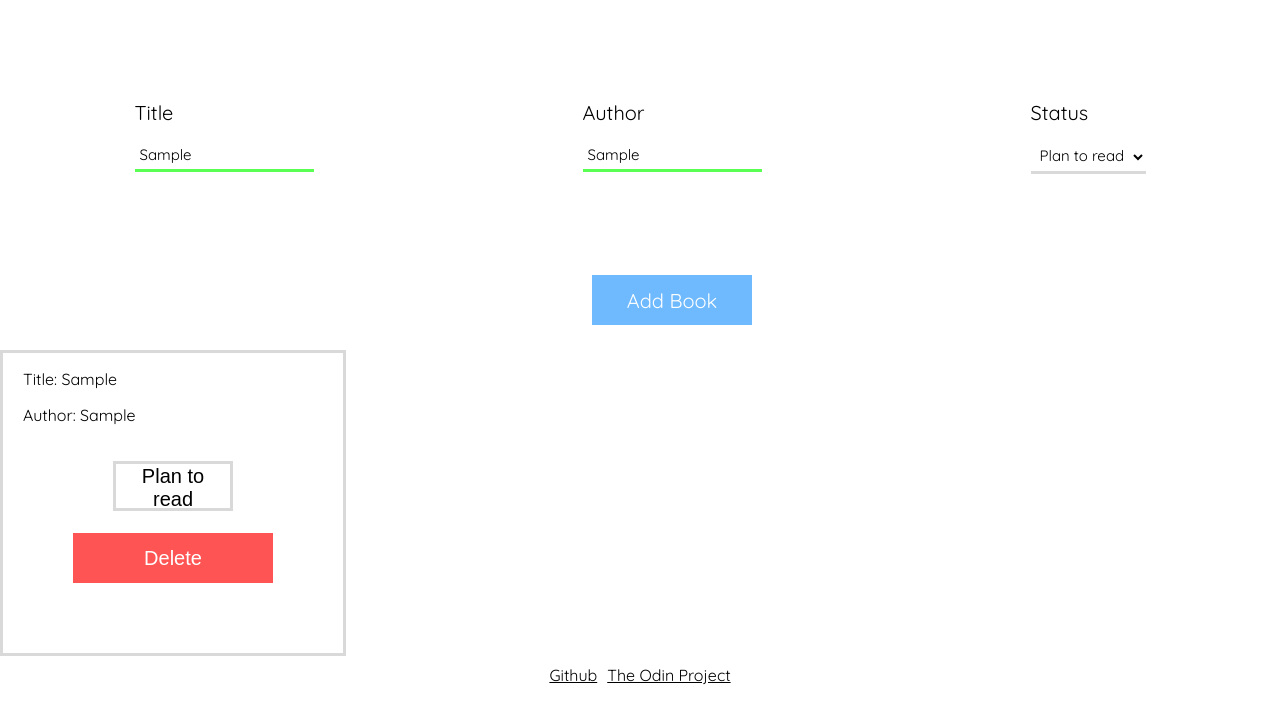
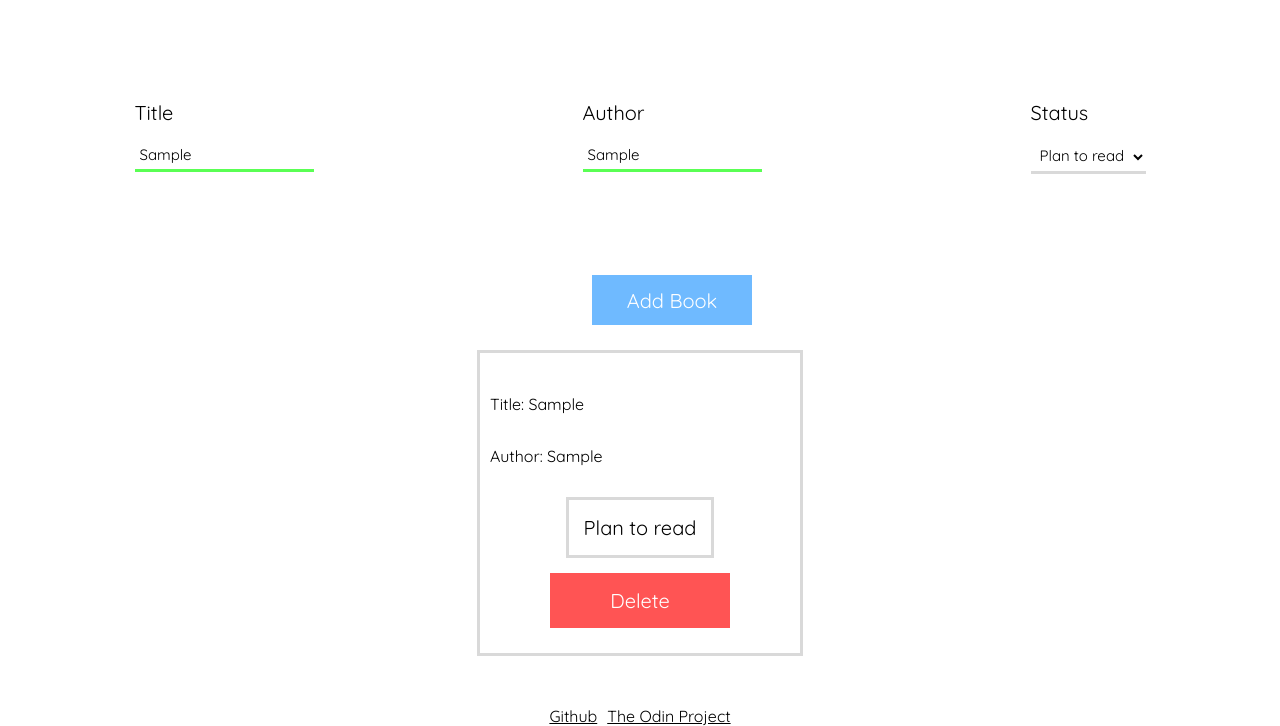
Before and after one commit to Haveadream1/library, a plain HTML site: page index.html in a window 1280 px wide. Both pictures are taken after typing "Sample", "Sample" into the empty fields and a click on the button "Add Book". Shown: the part 100-826 px from the top of the page. Before the commit the page ends 800 px from the top, so only its background shows below. Drawn offline with Linux system fonts and the light colour scheme.

Commit message:
Style: book

```diff
--- a/style.css
+++ b/style.css
@@ -10,7 +10,13 @@ body {
   height: 100vh;
   margin: 0;
   display: grid;
-  grid-template-rows: 150px 300px 1fr 50px;
+  grid-template-rows: 150px 1fr 50px; /*300px*/
+}
+
+button {
+  font-size: 20px;
+  padding: 15px;
+  font-family: quicksand, sans-serif;
 }
 
 header {
@@ -23,6 +29,10 @@ h1 {
   font-weight: 400;
 }
 
+main {
+  display: grid;
+  grid-template-rows: 300px 1fr;
+}
 form {
   display: grid;
   grid-template-rows: 200px 100px;
@@ -69,23 +79,29 @@ small {
   justify-content: center;
 }
 .button-add {
-  font-family: quicksand, sans-serif;
-  font-size: 20px;
   width: 160px;
   height: 50px;
-  padding: 10px;
+  padding: 0;
   color: white;
   background-color: var(--blue);
   border: none;
 }
 
+.book-section {
+  display: flex;
+  align-items: center;
+  justify-content: center;
+}
+
 .book-div {
-  grid-row: 1;
+  width: 300px;
+  height: 300px;
+  padding: 0 10px;
   background-color: white;
   border: solid var(--grey);
-  width: 300px;
-  height: 300px;
-  padding: 0 20px;
+  display: flex;
+  flex-direction: column;
+  justify-content: center;
 }
 .align-button {
   display: flex;
@@ -94,21 +110,15 @@ small {
   align-items: center;
 }
 .button-read {
+  margin: 15px;
   border: solid var(--grey);
   background-color: white;
-  width: 120px;
-  height: 50px;
-  margin-top: 20px;
-  margin-bottom: 22px;
-  font-size: 20px;
 }
 .button-delete {
+  width: 180px;
+  color: white;
   background-color: var(--red);
   border: none;
-  width: 200px;
-  height: 50px;
-  font-size: 20px;
-  color: white;
 }
 
 footer {
```
